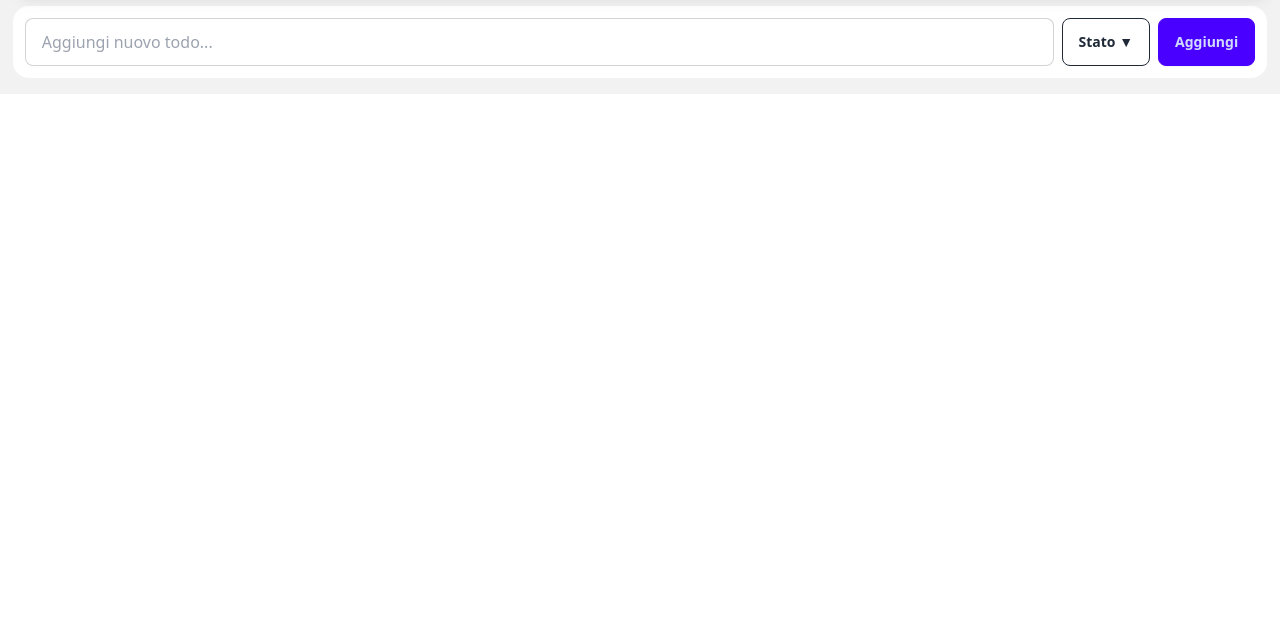
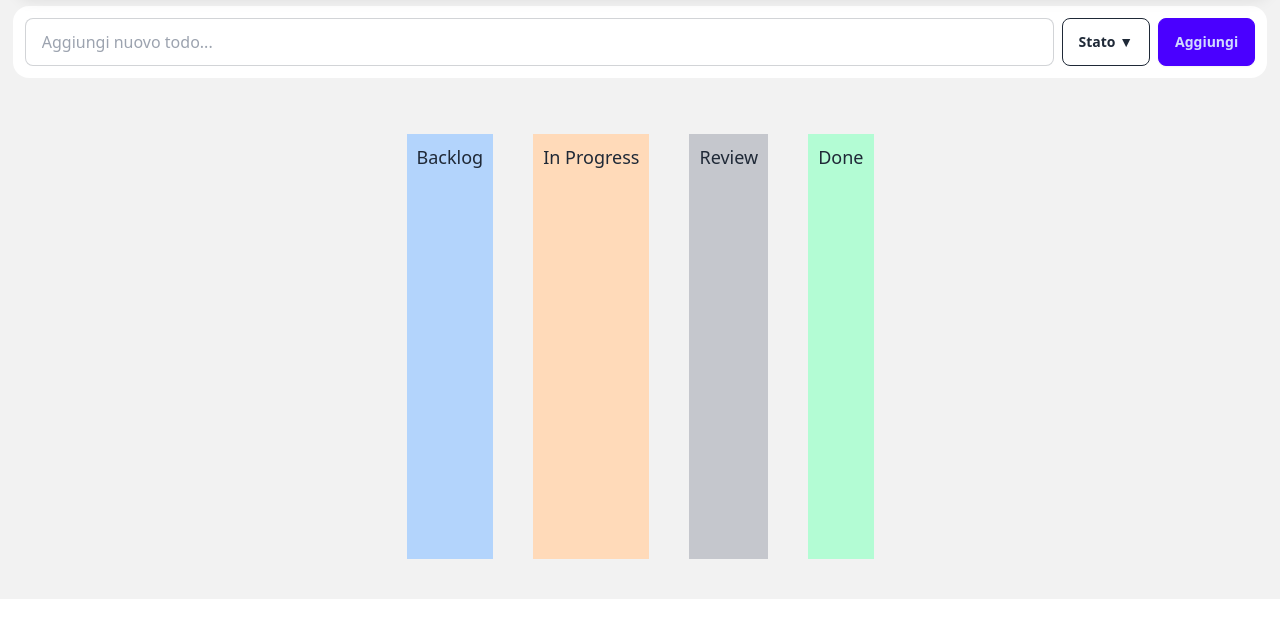
Before and after one commit to Simone-Rossi-GB/Todo-List, a website: page TodoList/src/index.html in a window 1280 px wide. Shown: the part 90-728 px from the top of the page. Drawn offline with nearby package versions, Linux system fonts and the light colour scheme.

Commit message:
Aggiunta delle classi in css per i vari stati

```diff
--- a/TodoList/src/index.html
+++ b/TodoList/src/index.html
@@ -90,6 +90,30 @@
     </div>
 </div>
 
+    <div class = "todo-div elemento-centrato">
+        <div id = "backlog" class = "todo-list">
+            <div class="div-title">Backlog</div>
+            <div style="height: 10cm;"></div>
+        </div>
+
+        <div id = "in_progress" class = "todo-list">
+            <div class="div-title">In Progress</div>
+            <div style="height: 10cm;"></div>
+        </div>
+
+        <div id = "review" class = "todo-list">
+            <div class="div-title">Review</div>
+            <div style="height: 10cm;"></div>
+        </div>
+
+        <div id = "done" class = "todo-list">
+            <div class="div-title">Done</div>
+            <div style="height: 10cm;"></div>
+        </div>
+    </div>
+
+
+
 
 </body>
 </html>
--- a/TodoList/src/styles.css
+++ b/TodoList/src/styles.css
@@ -25,24 +25,44 @@
     margin-right: auto;
 }
 
-.todo-list{
+.todo-div {
+    width: auto;
+    height: auto;
+    display: flex;
+    flex-direction: row;
+    justify-content: space-between;
+    padding: 20px;
 
 }
 
-.backlog{
-
+.div-title{
+    font-size: large;
+    align-self: center;
 }
 
-.in_progress{
-
+.todo-list{
+    width: auto;
+    height: auto;
+    display: flex;
+    flex-direction: column;
+    padding: 10px;
+    margin: 20px;
 }
 
-.review{
-
+#backlog{
+    background-color: #b3d4fc;
 }
 
-.done{
+#in_progress{
+    background-color: #ffdab9;
+}
 
+#review{
+    background-color: #c5c7cd;
+}
+
+#done{
+    background-color: #b3fcd4;
 }
 
 
```
